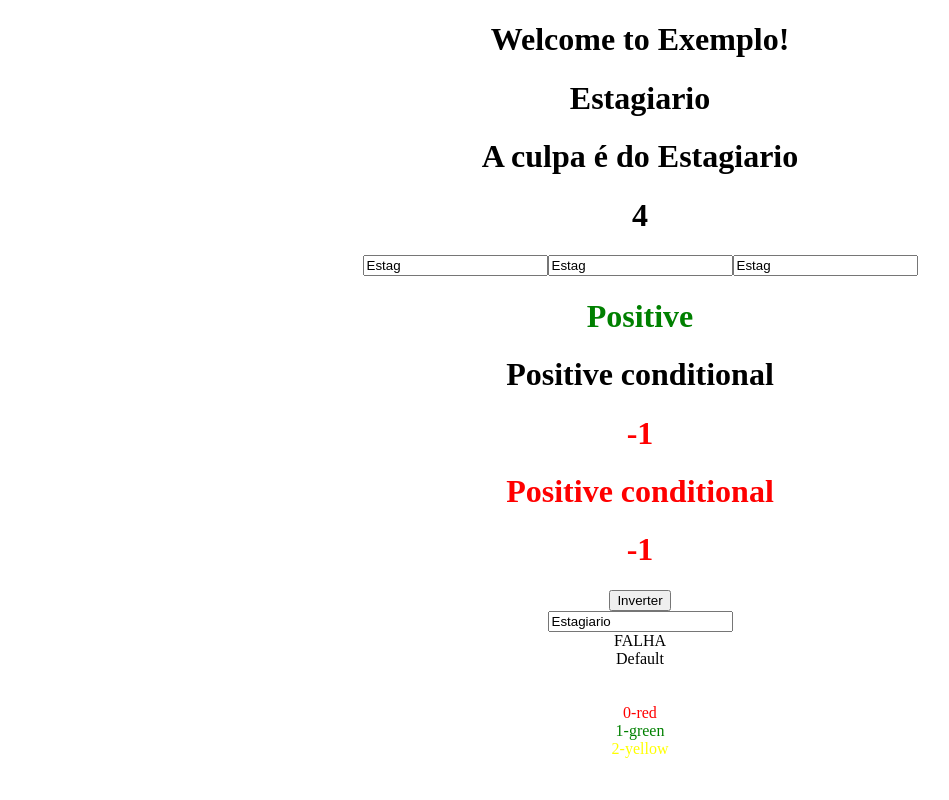
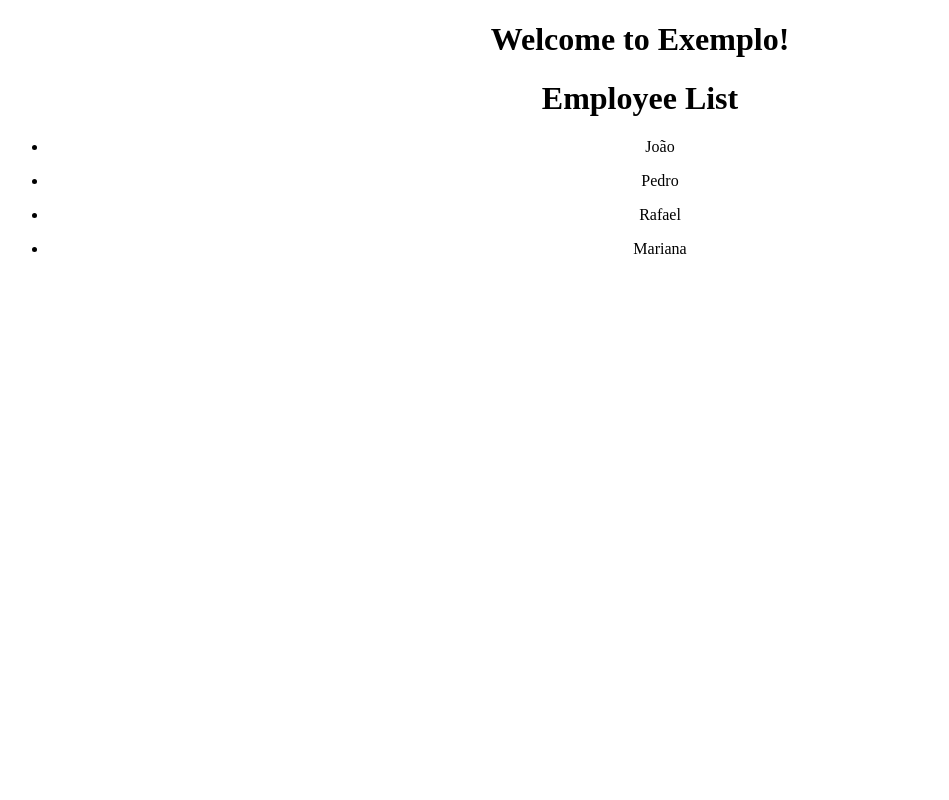
Before and after one commit to GuiLima2304/lista-tarefa-ngrx, an Angular app: page / in a window 1280 px wide. Shown: the top 800 px of the page, without its empty margins (0-949 px from the left). Built offline with nearby package versions, Linux system fonts and the light colour scheme.

Commit message:
Componente EmployeeList + Service

```diff
--- a/src/app/app.component.html
+++ b/src/app/app.component.html
@@ -3,7 +3,8 @@
   <h1>
     Welcome to {{ title }}!
   </h1>
-  <app-test (childEvent)="childEvent($event)" [parentData]="name"></app-test>
+  <app-employee-list></app-employee-list>
+  <!-- <app-test (childEvent)="childEvent($event)" [parentData]="name"></app-test> -->
 </div>
 
 <router-outlet></router-outlet>
--- a/src/app/app.module.ts
+++ b/src/app/app.module.ts
@@ -5,11 +5,13 @@ import { FormsModule } from '@angular/forms';
 import { AppRoutingModule } from './app-routing.module';
 import { AppComponent } from './app.component';
 import { TestComponent } from './test/test.component';
+import { EmployeeListComponent } from './employee-list/employee-list.component';
 
 @NgModule({
   declarations: [
     AppComponent,
-    TestComponent
+    TestComponent,
+    EmployeeListComponent
   ],
   imports: [
     BrowserModule,
--- /dev/null
+++ b/src/app/employee-list/employee-list.component.html
@@ -0,0 +1,4 @@
+<h1>Employee List</h1>
+<ul *ngFor="let employee of employees">
+  <li>{{ employee.name }}</li>
+</ul>
--- /dev/null
+++ b/src/app/employee-list/employee-list.component.ts
@@ -0,0 +1,19 @@
+import { Component, OnInit } from '@angular/core';
+import { EmployeeService } from '../services/employee.service';
+
+@Component({
+  selector: 'app-employee-list',
+  templateUrl: './employee-list.component.html',
+  styleUrls: ['./employee-list.component.css']
+})
+export class EmployeeListComponent implements OnInit {
+
+  public employees = [];
+
+  constructor(private employeeService: EmployeeService) { }
+
+  ngOnInit() {
+    this.employees = this.employeeService.getEmployeeList();
+  }
+
+}
--- /dev/null
+++ b/src/app/services/employee.service.ts
@@ -0,0 +1,18 @@
+import { Injectable } from '@angular/core';
+
+@Injectable({
+  providedIn: 'root'
+})
+export class EmployeeService {
+
+  constructor() { }
+
+  getEmployeeList(){
+    return [
+      { id: 1, name: 'João', age: 23 },
+      { id: 2, name: 'Pedro', age: 17 },
+      { id: 3, name: 'Rafael', age: 29 },
+      { id: 4, name: 'Mariana', age: 21 }
+    ];
+  }
+}
```
Also changed, not shown: src/app/employee-list/employee-list.component.css (added), 2 other files (tests, documents, lock files or other folders).
